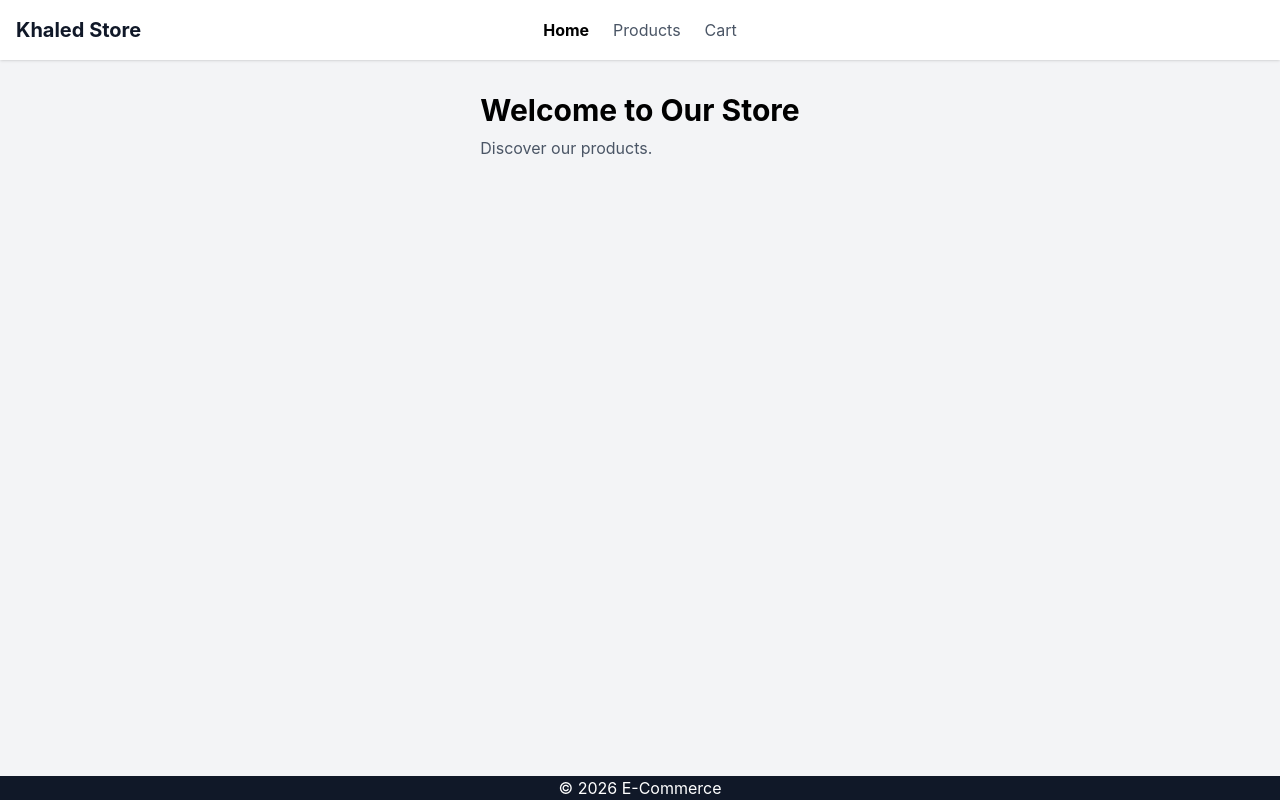
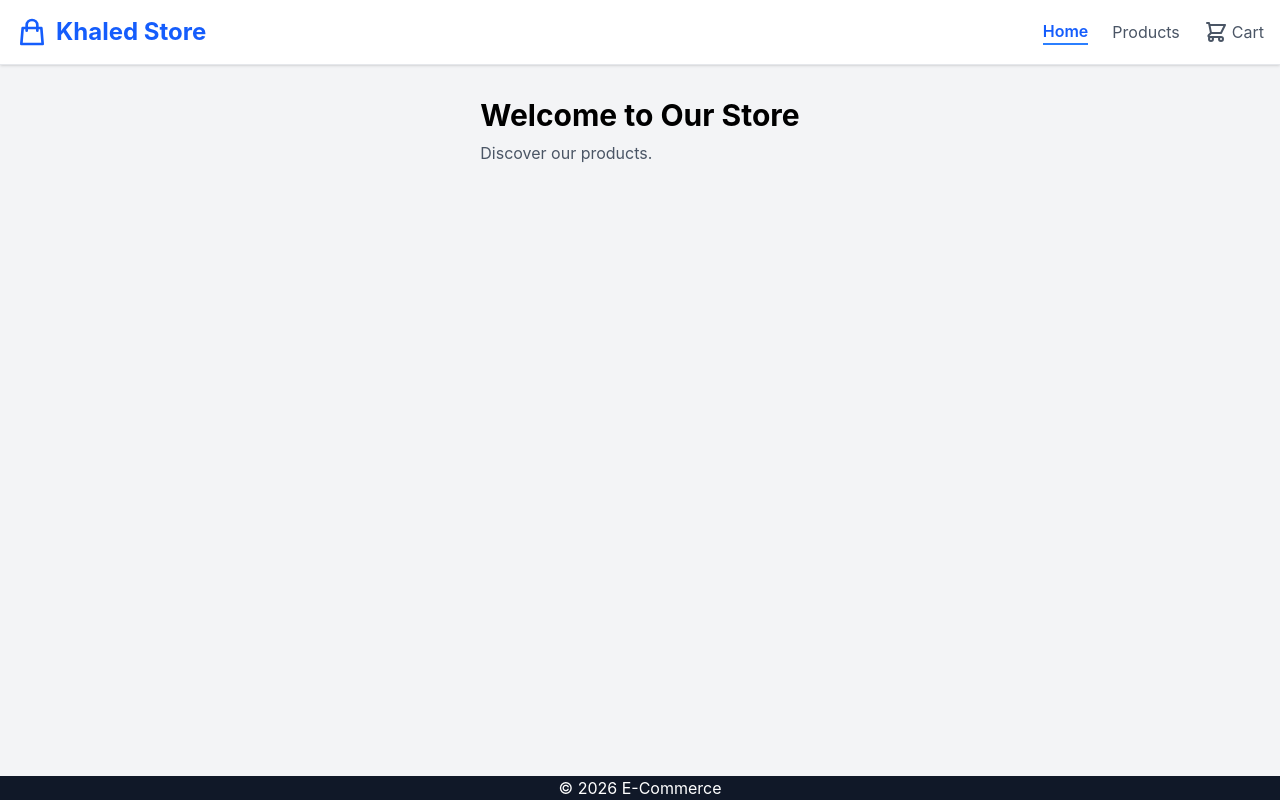
Before and after one commit to KhaledAlawi100/frontend-roadmap, a React (Vite) app in the folder stage-06-react/ecommerce/: page / in a window 1280 px wide. Built offline with nearby package versions, Linux system fonts and the light colour scheme; no server answers.

Commit message:
feat: improve navigation UX with active links and back buttons

```diff
--- a/stage-06-react/ecommerce/src/components/AddToCartButton.tsx
+++ b/stage-06-react/ecommerce/src/components/AddToCartButton.tsx
@@ -1,3 +1,4 @@
+import { useState } from "react";
 import type { Product } from "../types/product";
 import { useCartContext } from "../context/useCartContext";
 
@@ -6,15 +7,42 @@ interface AddToCartButtonProps {
 }
 
 function AddToCartButton({ product }: AddToCartButtonProps) {
-  const { addToCart } = useCartContext();
+  const { items, addToCart } = useCartContext();
+  const [feedback, setFeedback] = useState(false);
+
+  // Find if product is already in cart and get its quantity
+  const cartItem = items.find((item) => item.product.id === product.id);
+  const quantity = cartItem?.quantity || 0;
+
+  const handleAdd = () => {
+    addToCart(product);
+    setFeedback(true);
+    setTimeout(() => setFeedback(false), 500);
+  };
+
+  // Common button styling
+  const baseClass =
+    "mt-4 w-full rounded-md px-4 py-2 text-white transition-colors flex items-center justify-center gap-2";
+
+  if (quantity > 0) {
+    return (
+      <button
+        type="button"
+        onClick={handleAdd}
+        className={`${baseClass} bg-green-600 hover:bg-green-700`}
+      >
+        { `In Cart (${quantity})`}
+      </button>
+    );
+  }
 
   return (
     <button
       type="button"
-      onClick={() => addToCart(product)}
-      className="mt-4 w-full rounded-md bg-blue-600 px-4 py-2 text-white hover:bg-blue-700"
+      onClick={handleAdd}
+      className={`${baseClass} bg-blue-600 hover:bg-blue-700`}
     >
-      Add to Cart
+      {feedback ? "✓ Added!" : "Add to Cart"}
     </button>
   );
 }
--- a/stage-06-react/ecommerce/src/components/Header.tsx
+++ b/stage-06-react/ecommerce/src/components/Header.tsx
@@ -1,54 +1,100 @@
 import { NavLink } from "react-router-dom";
 import { useCartContext } from "../context/useCartContext";
+
+// Optional: you can extract these to a separate icons file later
+const ShoppingBagIcon = () => (
+  <svg
+    xmlns="http://www.w3.org/2000/svg"
+    className="h-8 w-8 text-blue-600"
+    fill="none"
+    viewBox="0 0 24 24"
+    stroke="currentColor"
+    strokeWidth={2}
+  >
+    <path
+      strokeLinecap="round"
+      strokeLinejoin="round"
+      d="M16 11V7a4 4 0 00-8 0v4M5 9h14l1 12H4L5 9z"
+    />
+  </svg>
+);
+
+const CartIcon = () => (
+  <svg
+    xmlns="http://www.w3.org/2000/svg"
+    className="h-6 w-6"
+    fill="none"
+    viewBox="0 0 24 24"
+    stroke="currentColor"
+    strokeWidth={2}
+  >
+    <path
+      strokeLinecap="round"
+      strokeLinejoin="round"
+      d="M3 3h2l.4 2M7 13h10l4-8H5.4M7 13L5.4 5M7 13l-2.293 2.293c-.63.63-.184 1.707.707 1.707H17m0 0a2 2 0 100 4 2 2 0 000-4zm-8 2a2 2 0 11-4 0 2 2 0 014 0z"
+    />
+  </svg>
+);
 
 function Header() {
   const { itemCount } = useCartContext();
 
   const navLinkClass = ({ isActive }: { isActive: boolean }) =>
-    isActive ? "font-bold text-black" : "text-gray-600 hover:text-black";
+    isActive
+      ? "border-b-2 border-blue-500 font-semibold text-blue-600"
+      : "text-gray-600 hover:text-gray-900 hover:border-b-2 hover:border-gray-300 transition-colors";
 
   return (
-    <header className="bg-white shadow">
-      <div
-        className="
-          mx-auto flex max-w-7xl flex-col items-center gap-4 px-4 py-4
-          sm:flex-row sm:justify-between
-          lg:grid lg:grid-cols-3
-        "
-      >
-        {/* Logo */}
-        <div className="lg:justify-self-start">
-          <h1 className="text-xl font-bold text-gray-900">Khaled Store</h1>
-        </div>
+    <header className="border-b border-gray-200 bg-white shadow-sm">
+      <div className="container mx-auto flex items-center justify-between px-4 py-4">
+        {/* Logo with SVG */}
+        <NavLink to="/" className="flex items-center gap-2">
+          <ShoppingBagIcon />
+          <span className="text-2xl font-bold text-blue-600 hover:text-blue-800">
+            Khaled Store
+          </span>
+        </NavLink>
 
         {/* Navigation */}
-        <nav className="flex flex-wrap justify-center gap-4 sm:gap-6 lg:justify-self-center">
+        <nav className="flex items-center gap-6">
           <NavLink to="/" className={navLinkClass}>
             Home
           </NavLink>
-
           <NavLink to="/products" className={navLinkClass}>
             Products
           </NavLink>
 
-          <NavLink to="/cart" className={navLinkClass}>
-            Cart{" "}
-            {itemCount > 0 && (
+          {/* Cart with SVG and badge */}
+          <NavLink to="/cart" className="relative flex items-center gap-1">
+            {({ isActive }) => (
+              <>
                 <span
                   className={
-                  itemCount
-                    ? "ml-1 inline-flex h-6 w-6 items-center justify-center rounded-full bg-blue-500 px-1 text-xs font-bold text-white"
-                    : ""
+                    isActive
+                      ? "border-b-2 border-blue-500 font-semibold text-blue-600"
+                      : "text-gray-600 hover:text-gray-900"
                   }
                 >
+                  <CartIcon />
+                </span>
+                <span
+                  className={
+                    isActive
+                      ? "border-b-2 border-blue-500 font-semibold text-blue-600"
+                      : "text-gray-600 hover:text-gray-900"
+                  }
+                >
+                  Cart
+                </span>
+                {itemCount > 0 && (
+                  <span className="absolute -right-3 -top-2 flex h-5 w-5 items-center justify-center rounded-full bg-red-500 text-xs font-bold text-white">
                     {itemCount}
                   </span>
                 )}
+              </>
+            )}
           </NavLink>
         </nav>
-
-        {/* Empty third column on desktop */}
-        <div className="hidden lg:block" />
       </div>
     </header>
   );
--- a/stage-06-react/ecommerce/src/pages/ProductDetailsPage.tsx
+++ b/stage-06-react/ecommerce/src/pages/ProductDetailsPage.tsx
@@ -1,26 +1,40 @@
-import { useParams } from "react-router-dom";
-
+import { Link, useParams } from "react-router-dom";
 import useProduct from "../hooks/useProduct";
 import AddToCartButton from "../components/AddToCartButton";
 
+// Small arrow SVG icon – can be extracted later if needed
+const ArrowLeftIcon = () => (
+  <svg
+    xmlns="http://www.w3.org/2000/svg"
+    className="h-5 w-5"
+    fill="none"
+    viewBox="0 0 24 24"
+    stroke="currentColor"
+    strokeWidth={2}
+  >
+    <path
+      strokeLinecap="round"
+      strokeLinejoin="round"
+      d="M10 19l-7-7m0 0l7-7m-7 7h18"
+    />
+  </svg>
+);
+
 function ProductDetailsPage() {
   const { id } = useParams<{ id: string }>();
-
   const productId = Number(id);
-
   const { product, status, retry } = useProduct(productId);
 
   if (status === "loading") {
-    return <p>Loading product...</p>;
+    return <p className="p-8 text-center">Loading product...</p>;
   }
 
   if (status === "error") {
     return (
-      <div>
-        <p>Failed to load product.</p>
-
+      <div className="p-8 text-center">
+        <p className="text-red-500">Failed to load product.</p>
         <button
-          className="rounded bg-blue-500 px-4 py-2 font-bold text-white hover:bg-blue-700"
+          className="mt-4 rounded bg-blue-500 px-4 py-2 font-bold text-white hover:bg-blue-700"
           onClick={retry}
         >
           Retry
@@ -30,30 +44,51 @@ function ProductDetailsPage() {
   }
 
   if (!product) {
-    return <p>Product not found.</p>;
+    return <p className="p-8 text-center">Product not found.</p>;
   }
 
   return (
-    <section className="grid gap-8 md:grid-cols-2">
-      <div>
+    <section className="container mx-auto px-4 py-8">
+      {/* Back button with SVG arrow */}
+      <Link
+        to="/products"
+        className="mb-6 inline-flex items-center gap-2 text-blue-600 hover:text-blue-800"
+      >
+        <ArrowLeftIcon />
+        Back to Products
+      </Link>
+
+      <div className="grid gap-8 md:grid-cols-2">
+        <div className="flex items-center justify-center">
           <img
             src={product.image}
             alt={product.title}
-          className="mx-auto h-96 object-contain"
+            className="h-96 w-full max-w-sm object-contain"
           />
         </div>
+
         <div>
-        <p className="mb-2 text-sm text-gray-500">{product.category}</p>
-
+          <p className="mb-2 text-sm capitalize text-gray-500">
+            {product.category}
+          </p>
           <h2 className="mb-4 text-3xl font-bold">{product.title}</h2>
-
-        <p className="mb-4 text-2xl font-bold">${product.price}</p>
-
+          <p className="mb-4 text-2xl font-bold text-gray-800">
+            ${product.price.toFixed(2)}
+          </p>
           <p className="mb-6 text-gray-600">{product.description}</p>
 
-        <p className="mb-6">Rating: {product.rating.rate} / 5</p>
+          <div className="mb-6 flex items-center gap-2">
+            <span className="text-sm text-gray-700">Rating:</span>
+            <span className="text-sm font-medium text-gray-900">
+              {product.rating.rate} / 5
+            </span>
+            <span className="text-sm text-gray-500">
+              ({product.rating.count} reviews)
+            </span>
+          </div>
 
           <AddToCartButton product={product} />
+        </div>
       </div>
     </section>
   );
```
Lines whose indentation alone changed are shown as unchanged.
